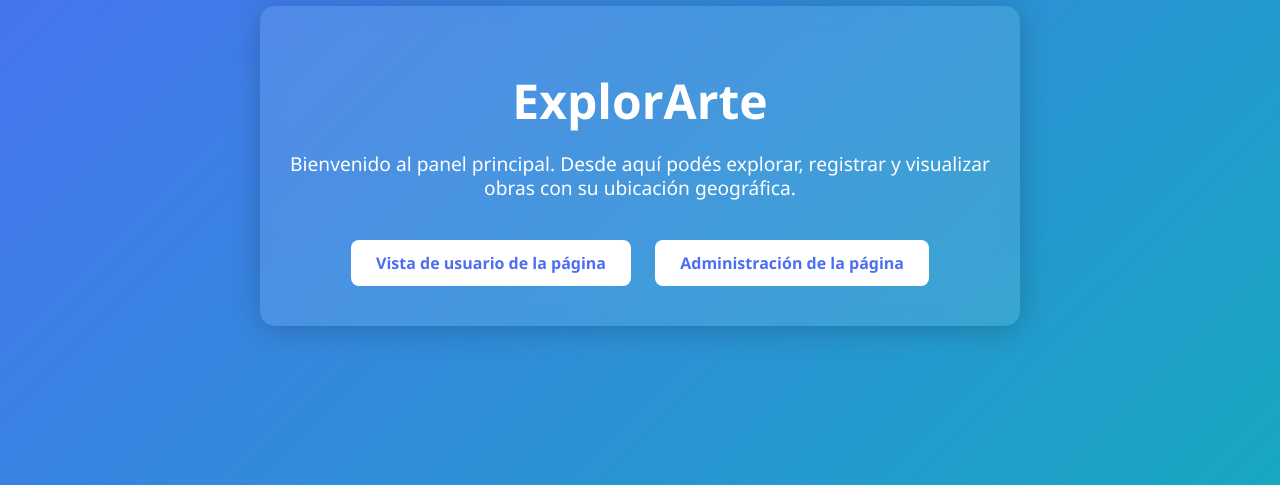
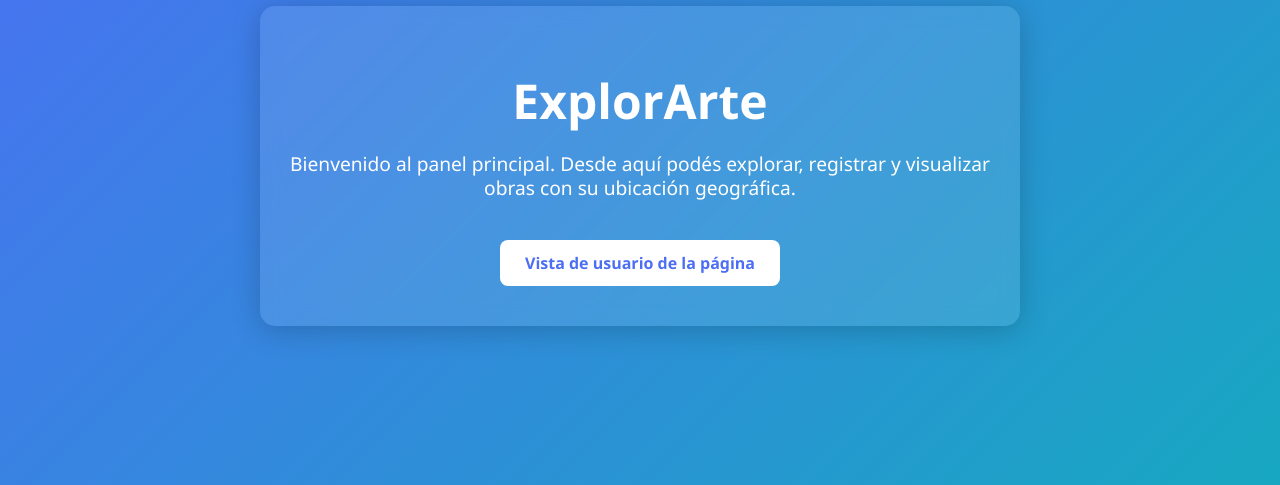
Before and after one commit to CamiloD2212/ExplorArte-Informatorio2025, a Django app: page / in a window 1280 px wide. Shown: the part 234-719 px from the top of the page. Run offline with Django 5.2, Linux system fonts and the light colour scheme.

Commit message:
Cambios en home.html

```diff
--- a/ExplorArte/apps/arte/templates/home.html
+++ b/ExplorArte/apps/arte/templates/home.html
@@ -72,7 +72,6 @@
     </p>
 
     <a class="btn" href="/arte/">Vista de usuario de la página</a>
-    <a class="btn" href="/admin/">Administración de la página</a>
 </div>
 
 </body>
```
